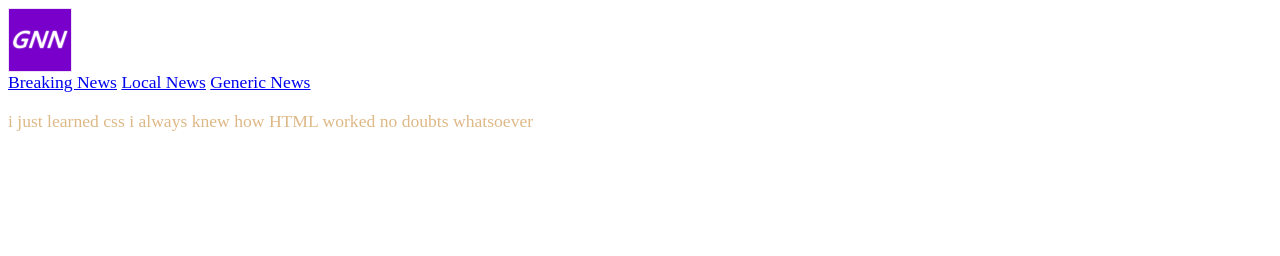
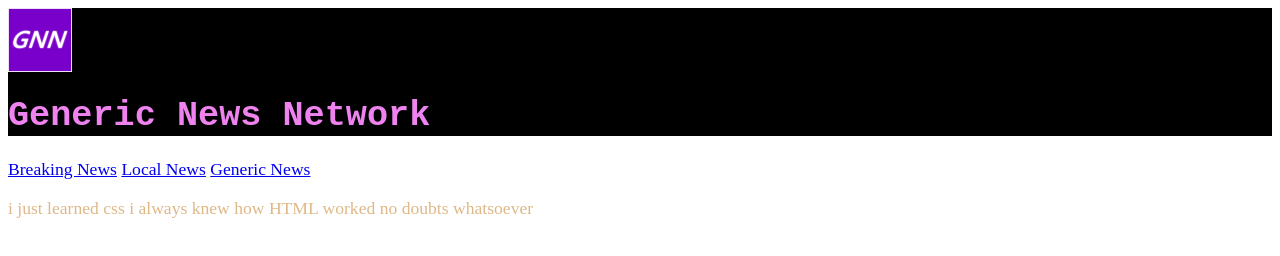
Before and after one commit to SahilP2002/IT3203, a plain HTML site: page index.html in a window 1280 px wide. Drawn offline with Linux system fonts and the light colour scheme.

Commit message:
CSS sheet update and HTML additions

```diff
--- a/index.html
+++ b/index.html
@@ -10,6 +10,7 @@
 <body>
     <div class="logo_bar">
         <img src="images\logo.png" alt="GNN Logo" width="64" height="64">
+        <h1>Generic News Network</h1>
     </div>
     <div class ="topbar">
         <tr class="nav_header">
--- a/style.css
+++ b/style.css
@@ -17,12 +17,20 @@ h1{
     color:burlywood;
 }
 
+.logo_bar{
+    background-color: black;
+    color: #ffffff;
+    font-family:'Courier New', Courier, monospace;
+}
+
 .nav_header{
 
-    color:blueviolet;
+    background-color: black;
 }
 
 .nav_item{
 
     color:blueviolet;
+    font-family: 'Times New Roman', Times, serif;
+
 }
```
